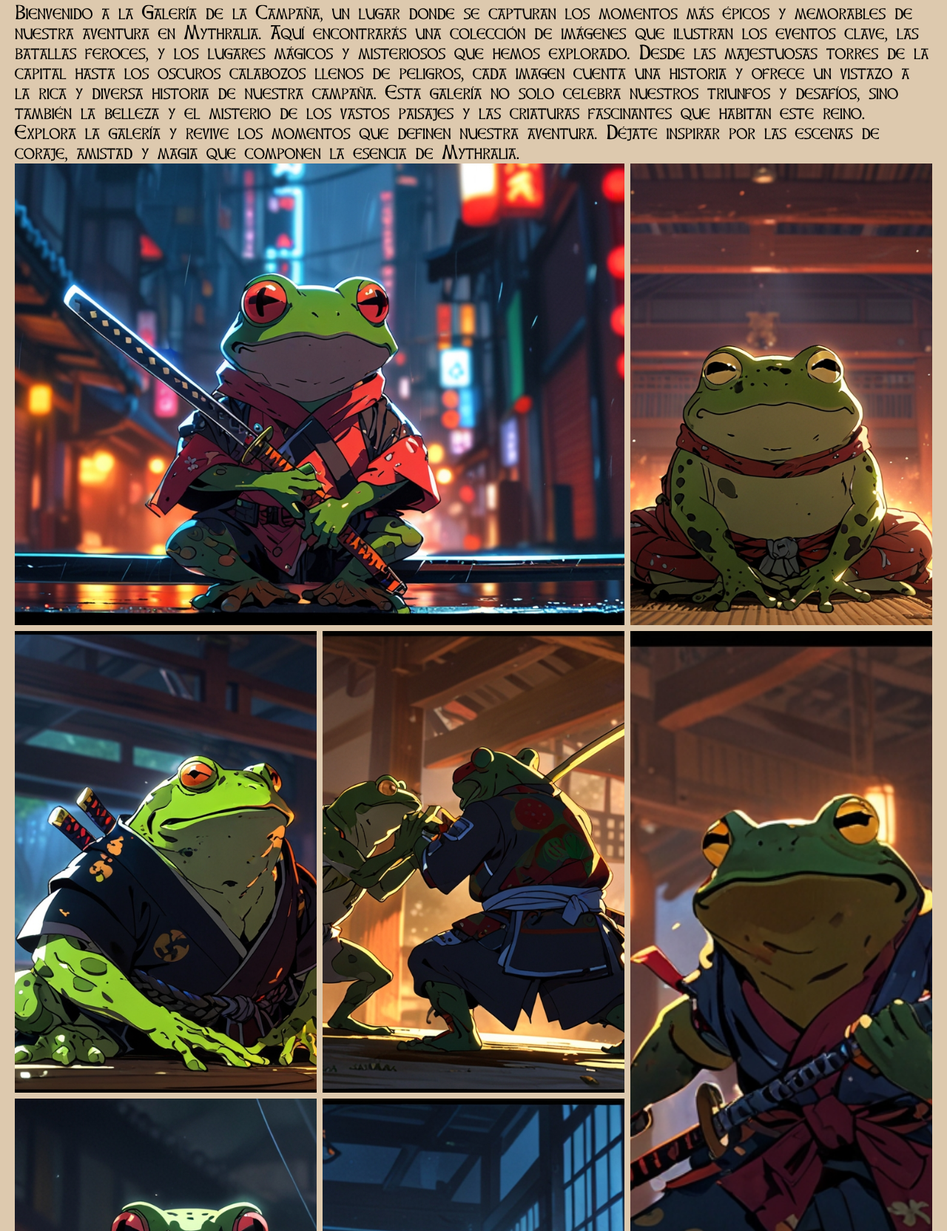
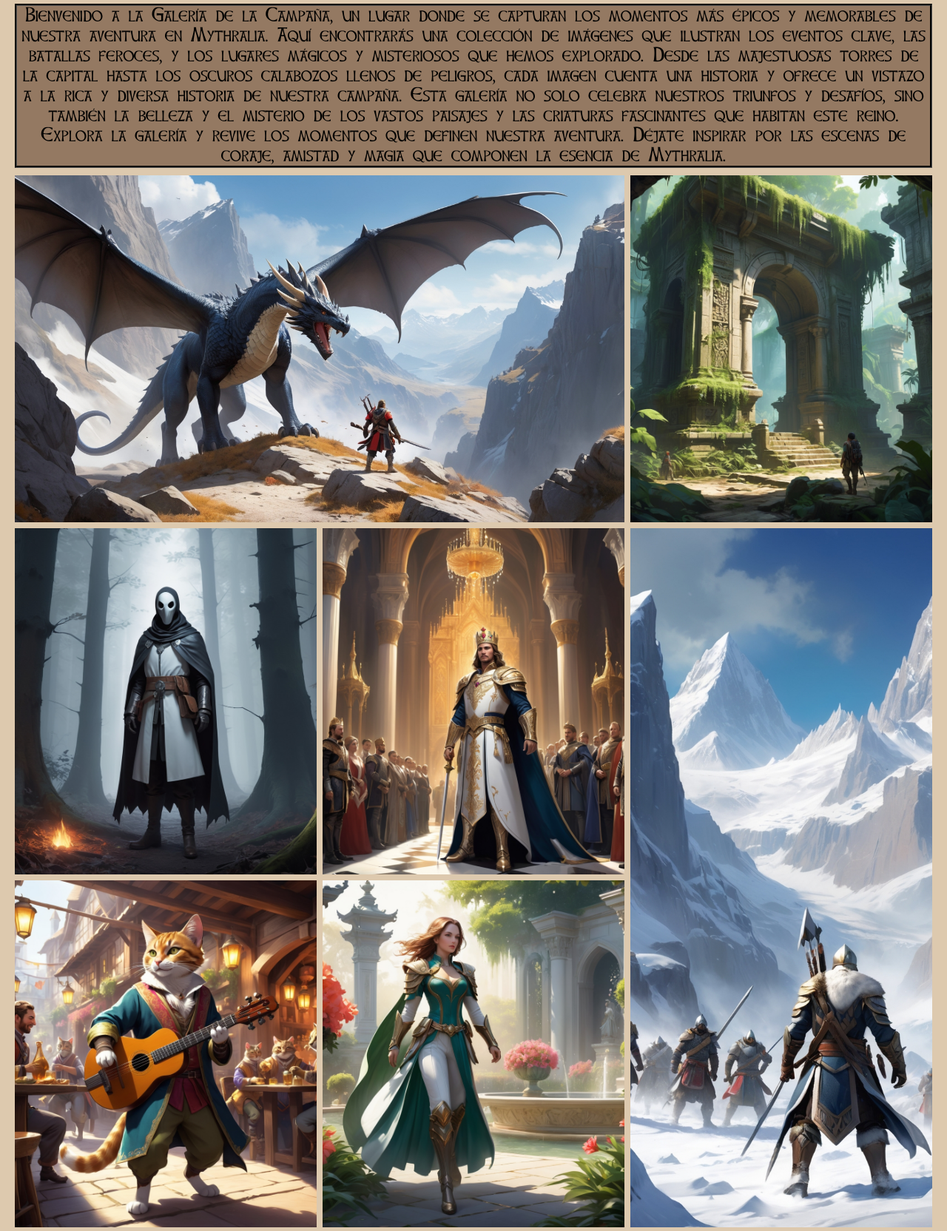
Before and after one commit to GabrielBoetto/Mythralia-Proyect, a plain HTML site: page pages/galeria.html in a window 1280 px wide. Shown: the part 226-1890 px from the top of the page at 74% size. Drawn offline with Linux system fonts and the light colour scheme.

Commit message:
Agrego imagenes a la galeria de grid

```diff
--- a/pages/galeria.html
+++ b/pages/galeria.html
@@ -59,7 +59,7 @@
     <!-- Contenido principal -->
     <main>
         <h1>Productos</h1>
-        <p>Bienvenido a la Galería de la Campaña, un lugar donde se capturan los momentos más épicos y memorables de
+        <h2>Bienvenido a la Galería de la Campaña, un lugar donde se capturan los momentos más épicos y memorables de
             nuestra aventura en Mythralia. Aquí encontrarás una colección de imágenes que ilustran los eventos clave,
             las batallas feroces, y los lugares mágicos y misteriosos que hemos explorado.
 
@@ -69,34 +69,34 @@
             las criaturas fascinantes que habitan este reino.
 
             Explora la galería y revive los momentos que definen nuestra aventura. Déjate inspirar por las escenas de
-            coraje, amistad y magia que componen la esencia de Mythralia.</p>
+            coraje, amistad y magia que componen la esencia de Mythralia.</h2>
         <div class="galeria">
             <div class="grid-item1">
-                <img src="../img/rana-grid1.jpg">
+                <img src="../img/highlights/Default_Adventurers_skirmishing_with_a_wyvern_in_a_narrow_moun_0.jpg">
             </div>
             <div class="grid-item2">
-                <img src="../img/rana-grid2.jpg">
+                <img src="../img/highlights/Default_Adventurers_uncovering_longforgotten_ruins_in_a_dense_3.jpg">
             </div>
             <div class="grid-item3">
-                <img src="../img/rana-grid3.jpg">
+                <img src="../img/highlights/Default_A_chilling_encounter_in_the_Haunted_Woods_with_adventu_1.jpg">
             </div>
             <div class="grid-item4">
-                <img src="../img/rana-grid4.jpg">
+                <img src="../img/highlights/Default_A_majestic_coronation_ceremony_in_the_grand_palace_of_3.jpg">
             </div>
             <div class="grid-item5">
-                <img src="../img/rana-grid5.jpg">
+                <img src="../img/highlights/Default_An_epic_clash_between_armies_in_the_snowcapped_Crystal_1.jpg">
             </div>
             <div class="grid-item6">
-                <img src="../img/rana-grid6.jpg">
+                <img src="../img/highlights/Default_Produce_an_image_of_a_tabaxi_bard_with_feline_features_3.jpg">
             </div>
             <div class="grid-item7">
-                <img src="../img/rana-grid7.jpg">
+                <img src="../img/highlights/Default_A_dramatic_confrontation_in_the_lush_Royal_Gardens_wit_1.jpg">
             </div>
             <div class="grid-item8">
-                <img src="../img/rana-grid8.jpg">
+                <img src="../img/highlights/Default_A_tense_encounter_with_a_naga_in_the_overgrown_jungle_1.jpg">
             </div>
             <div class="grid-item9">
-                <img src="../img/rana-grid9.jpg">
+                <img src="../img/highlights/Default_A_solemn_ceremony_under_the_full_moon_where_druids_and_0.jpg">
             </div>
         </div>
     </main>
```
Also changed, not shown: img/highlights/Default_A_chilling_encounter_in_the_Haunted_Woods_with_adventu_1.jpg (added), img/highlights/Default_A_dramatic_confrontation_in_the_lush_Royal_Gardens_wit_1.jpg (added), img/highlights/Default_A_majestic_coronation_ceremony_in_the_grand_palace_of_3.jpg (added), img/highlights/Default_A_solemn_ceremony_under_the_full_moon_where_druids_and_0.jpg (added), img/highlights/Default_A_tense_encounter_with_a_naga_in_the_overgrown_jungle_1.jpg (added), img/highlights/Default_Adventurers_skirmishing_with_a_wyvern_in_a_narrow_moun_0.jpg (added), img/highlights/Default_Adventurers_uncovering_longforgotten_ruins_in_a_dense_3.jpg (added), img/highlights/Default_An_epic_clash_between_armies_in_the_snowcapped_Crystal_1.jpg (added), img/highlights/Default_Produce_an_image_of_a_tabaxi_bard_with_feline_features_3.jpg (added).
